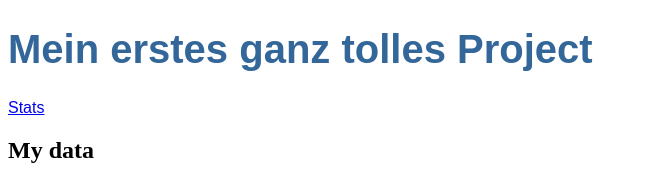
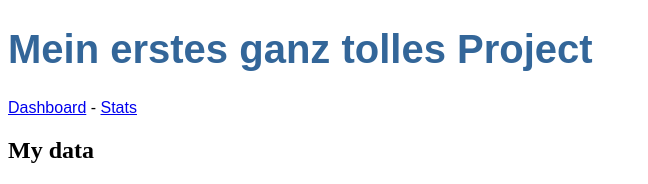
Before and after one commit to Secumfex/WorkingTimeTrackerAngolar, an Angular app in the folder my-first-project/: page /list in a window 1280 px wide. Shown: the top 184 px of the page, without its empty margins (0-648 px from the left). Built offline with nearby package versions, Linux system fonts and the light colour scheme.

Commit message:
Add som basic routing

```diff
--- a/my-first-project/src/app/app-routing.module.ts
+++ b/my-first-project/src/app/app-routing.module.ts
@@ -1,9 +1,12 @@
 import { NgModule } from '@angular/core';
 import { RouterModule, Routes } from '@angular/router';
+import { DashboardComponent } from './dashboard/dashboard.component';
 import { ListComponentComponent } from './list-component/list-component.component';
 
 const routes: Routes = [
-  { path: 'list', component: ListComponentComponent }
+  { path: '', redirectTo: '/dashboard', pathMatch: 'full' }, // root will be redirected.
+  { path: 'list', component: ListComponentComponent },
+  { path: 'dashboard', component: DashboardComponent }
 ];
 
 @NgModule({
--- a/my-first-project/src/app/app.component.html
+++ b/my-first-project/src/app/app.component.html
@@ -1,5 +1,7 @@
 <h1>{{title}}</h1>
 <nav>
+    <a routerLink="/dashboard">Dashboard</a>
+    <span> - </span>
     <a routerLink="/list">Stats</a>
   </nav>
 <router-outlet></router-outlet>
```
